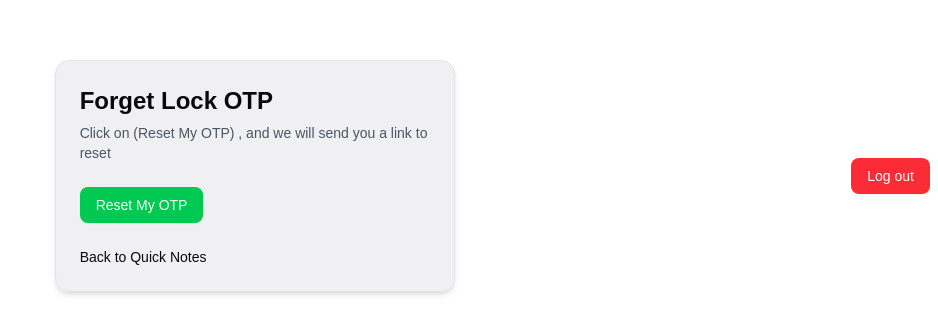
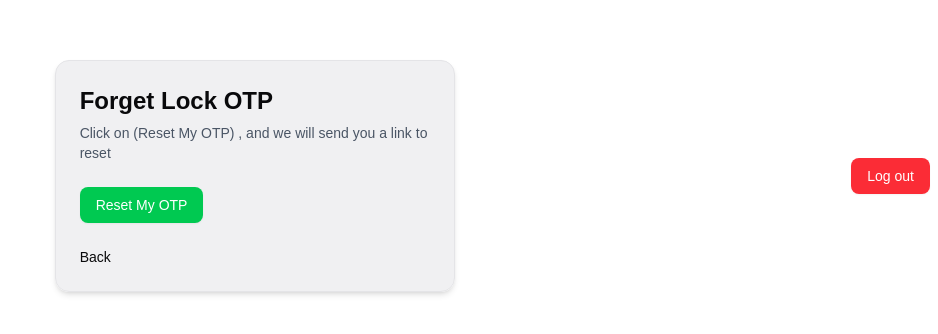
Before and after one commit to amro22397/notes-app-postgresql-prisma, a Next.js app: page /en/forgot-lock-password in a window 1280 px wide. Shown: the part 224-558 px from the top of the page, without its empty margins (342-1280 px from the left). Built offline with nearby package versions, Linux system fonts and the light colour scheme; no server answers; the database is empty; a web font is replaced by a local one; what @nextui-org/react would draw is missing.

Commit message:
many changes 11-november-2025 1129

```diff
--- a/app/[locale]/forgot-lock-password/ForgetLockForm.tsx
+++ b/app/[locale]/forgot-lock-password/ForgetLockForm.tsx
@@ -18,12 +18,17 @@ import { Loader2, LoaderCircle } from "lucide-react";
 // import { useRouter } from "next/navigation";
 
 import { useLocale } from "next-intl";
+import { useSearchParams } from "next/navigation";
 
 const ForgetLockForm = ({ email }: { email?: string | null | undefined }) => {
   console.log(email);
 
   // const [email, setEmail] = useState("");
   // const [emailIfyouDidnt, setEmailIfyouDidnt] = useState("");
+
+  const searchParams = useSearchParams() as any;
+
+  const redirectTo = searchParams.get('redirectTo');
 
   const [message, setMessage] = useState("");
   const [loading, setLoading] = useState(false);
@@ -60,7 +65,7 @@ const ForgetLockForm = ({ email }: { email?: string | null | undefined }) => {
       if (res.data.success) {
         try {
           const forgetEmailRes = await axios.post(
-            "/api/send-forget-lock-email",
+            `/api/send-forget-lock-email${redirectTo ? `?redirectTo=${redirectTo}` : ''}`,
             {
               email: email,
               subject: "Reset Lock OTP",
@@ -117,7 +122,7 @@ const ForgetLockForm = ({ email }: { email?: string | null | undefined }) => {
     setIfYouDidntLoading(true);
 
     try {
-      const res = await axios.post("/api/sendEmailForgetOTPGmail", {
+      const res = await axios.post(`/api/sendEmailForgetOTPGmail${redirectTo ? `?redirectTo=${redirectTo}` : ''}` , {
         email: email,
         subject: "Reset OTP Lock",
         locale: locale,
@@ -148,6 +153,7 @@ const ForgetLockForm = ({ email }: { email?: string | null | undefined }) => {
       className="flex flex-col justify-center items-start w-[400px] mx-auto
     bg-zinc-200/55 shadow-md dark:bg-zinc-600 dark:shadow-md"
     >
+      {/* {redirectTo} */}
       <CardHeader>
         <CardTitle className="text-2xl dark:text-white">
           Forget Lock OTP
@@ -169,7 +175,8 @@ const ForgetLockForm = ({ email }: { email?: string | null | undefined }) => {
 
           <Button
             type="submit"
-            className="bg-green-500 hover:bg-green-500/95 active:bg-green-500/90 text-white"
+            className="bg-green-500 hover:bg-green-500/95 active:bg-green-500/90 text-white
+            cursor-pointer"
           >
             {loading ? <Loader2 className="animate-spin" /> : "Reset My OTP"}
           </Button>
@@ -200,10 +207,10 @@ const ForgetLockForm = ({ email }: { email?: string | null | undefined }) => {
 
       <CardFooter>
         <Link
-          href={`/${locale}/`}
+          href={`${redirectTo ? redirectTo : `/${locale}/`}`}
           className="text-sm hover:underline active:text-gray-600"
         >
-          Back to Quick Notes
+          Back
         </Link>
       </CardFooter>
     </Card>
--- a/app/[locale]/reset-lock-password/ResetLockPasswordForm.tsx
+++ b/app/[locale]/reset-lock-password/ResetLockPasswordForm.tsx
@@ -24,7 +24,7 @@ import Link from "next/link";
   SelectTrigger,
   SelectValue,
 } from "@/components/ui/select" */
-import { useParams, useRouter } from "next/navigation";
+import { useParams, useRouter, useSearchParams } from "next/navigation";
 import { useSession } from "next-auth/react";
 import { Loader2 } from "lucide-react";
 // import ShowPassStrength from "@/components/ShowPassStrength";
@@ -48,6 +48,10 @@ const ResetLockPasswordForm = () => {
     const router = useRouter();
 
   const params = useParams<any>();
+
+  const searchParams = useSearchParams() as any;
+
+  const redirectTo = searchParams.get("redirectTo");
 
   console.log(params.token);
   // const [email, setEmail] = useState("");
@@ -144,7 +148,7 @@ const ResetLockPasswordForm = () => {
         //   title: response.data.message,
         // });
         toast.success(`${response.data.message}`);
-        router.push(`/${locale}/`);
+        router.push(`${redirectTo ? redirectTo : `/${locale}/`}`);
       }
     } catch (error) {
       console.log(error);
@@ -184,6 +188,7 @@ const ResetLockPasswordForm = () => {
   return (
     <Card className="flex flex-col justify-center items-start w-[400px] mx-auto
     bg-zinc-200/55 shadow-md dark:bg-zinc-600 dark:shadow-md">
+      {/* {redirectTo} */}
         <CardHeader>
           <CardTitle className="text-2xl">Reset Lock OTP</CardTitle>
           <CardDescription className="text-gray-600"></CardDescription>
--- a/components/Header.tsx
+++ b/components/Header.tsx
@@ -6,6 +6,7 @@ import { signOut } from "next-auth/react";
 import { useLocale } from "next-intl";
 import { Session } from "@/types/session";
 import Link from "next/link";
+import { usePathname } from "next/navigation";
 
 const Header = ({
   email,
@@ -16,15 +17,18 @@ const Header = ({
 }) => {
   const locale = useLocale();
 
+  const pathname = usePathname();
+
   console.log(user);
   console.log(email);
 
   return (
     <div className="flex md:flex-row flex-col
      justify-between items-center gap-2 my-3 mx-2">
+      {/* {pathname} */}
       {user?.lockedPassword && (
         <Link
-        href={`/${locale}/forgot-lock-password`}
+        href={`/${locale}/forgot-lock-password?redirectTo=${pathname}`}
         className="hover:underline active:scale-95 cursor-pointer">
           Forget your lock OTP ?
         </Link>
--- a/pages/api/send-forget-lock-email.ts
+++ b/pages/api/send-forget-lock-email.ts
@@ -27,6 +27,8 @@ export default async function handler(req: NextApiRequest, res: NextApiResponse)
     }
 
     const { email, subject, locale } = req.body;
+
+    const { redirectTo } = req.query;
 
     console.log(email, subject, locale)
 
@@ -73,7 +75,7 @@ export default async function handler(req: NextApiRequest, res: NextApiResponse)
     console.log(updatedUser)
 
 
-    const resetURL = `${process.env.NEXTAUTH_URL}/${locale}/reset-lock-password/${token}`
+    const resetURL = `${process.env.NEXTAUTH_URL}/${locale}/reset-lock-password/${token}${redirectTo ? `?redirectTo=${redirectTo}` : ''}`
 
     const body = `Reset Lock OPT by clicking on the following link: ${resetURL}`
 
--- a/pages/api/sendEmailForgetOTPGmail.ts
+++ b/pages/api/sendEmailForgetOTPGmail.ts
@@ -19,6 +19,8 @@ export default async function handler(req: any, res: any) {
     // await connectToDatabase();
 
     const { email, subject, locale } = req.body;
+
+    const { redirectTo } = req.query;
 
     console.log(email, subject, locale)
 
@@ -57,7 +59,7 @@ export default async function handler(req: any, res: any) {
         }
     })
 
-    const resetURL = `${process.env.NEXTAUTH_URL}/${locale}/reset-lock-password/${token}`
+    const resetURL = `${process.env.NEXTAUTH_URL}/${locale}/reset-lock-password/${token}${redirectTo ? `?redirectTo=${redirectTo}` : ''}`
 
     const body = `Reset OTP Lock by clicking on the following link: ${resetURL}`
 
```
